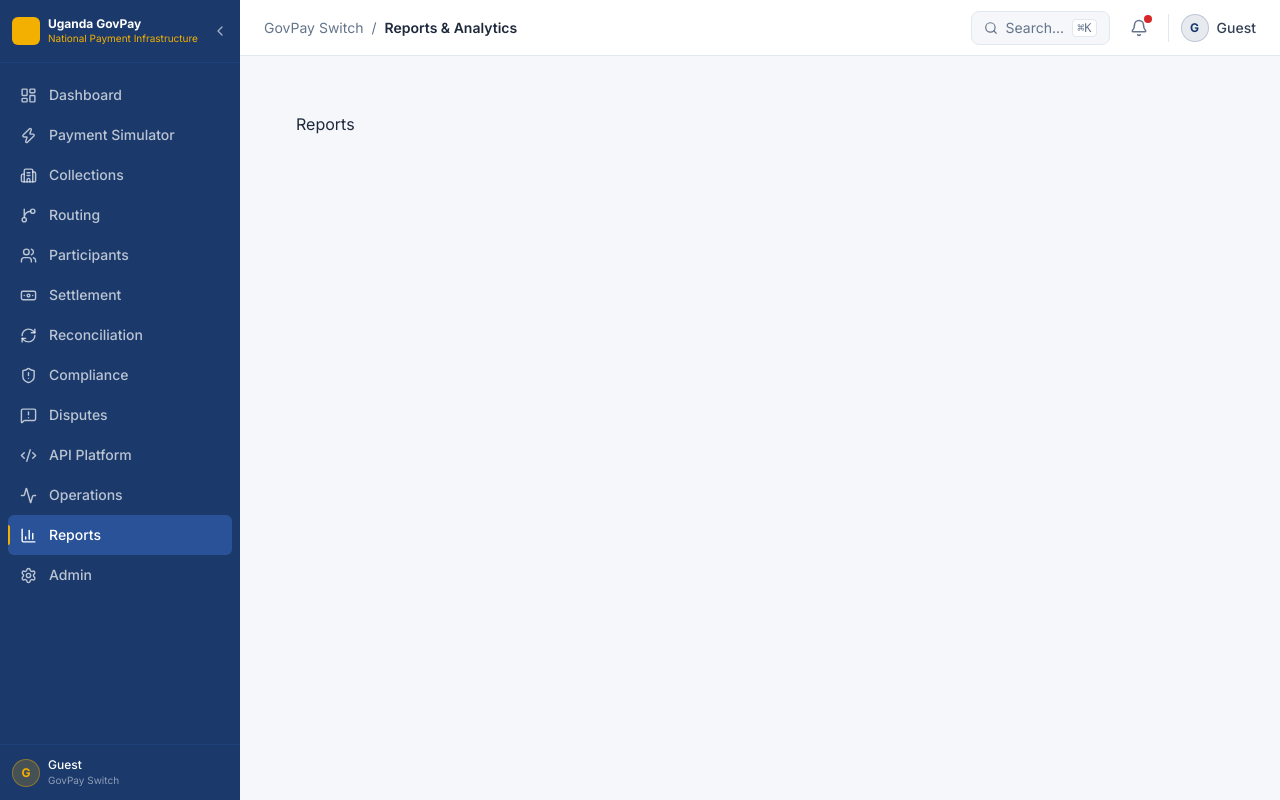
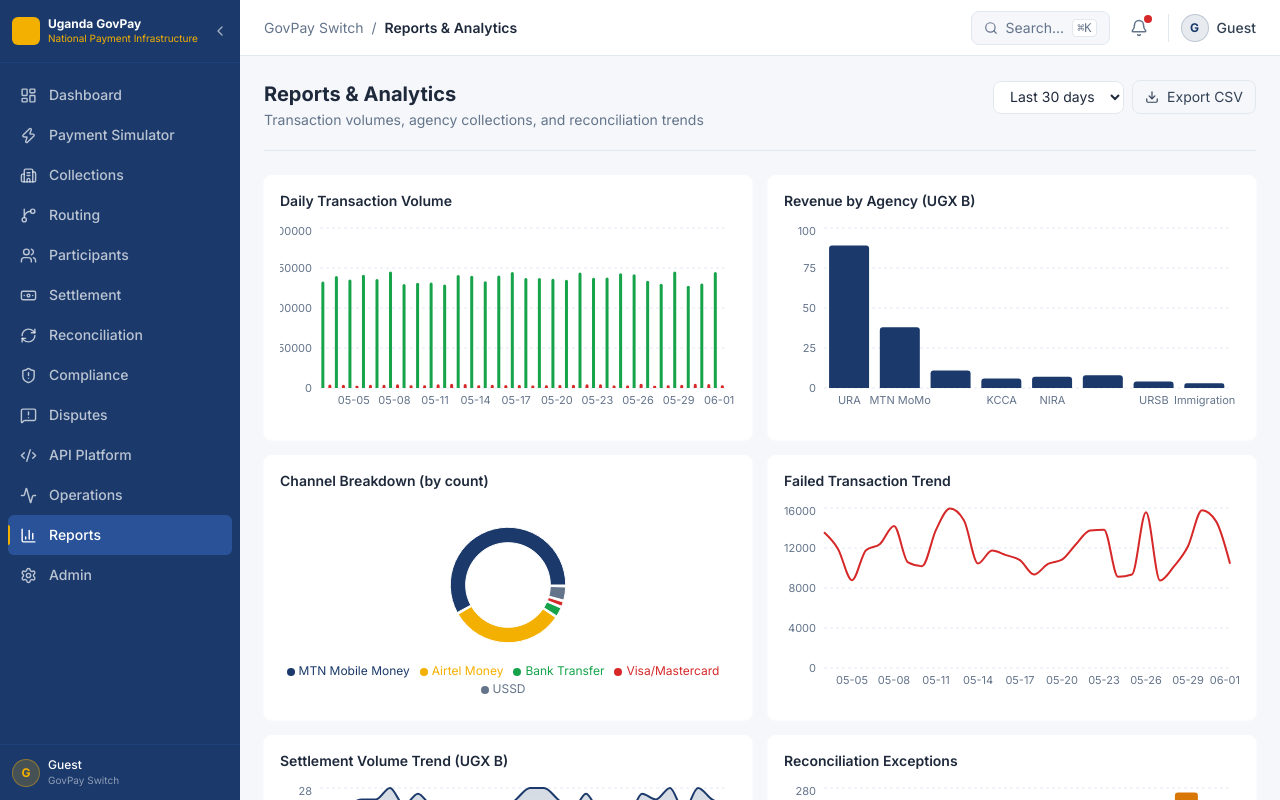
Before and after one commit to benbazus/gou-psp, a React (Vite) app: page /app/reports in a window 1280 px wide. Built offline with nearby package versions, Linux system fonts and the light colour scheme.

Commit message:
feat: implement Reports & Analytics with 6 charts and CSV export

```diff
--- a/src/routes/app/reports.tsx
+++ b/src/routes/app/reports.tsx
@@ -1,3 +1,166 @@
+import { useQuery } from '@tanstack/react-query'
+import { useState } from 'react'
+import { PageHeader } from '../../components/ui/PageHeader'
+import { BarChart } from '../../components/charts/BarChart'
+import { PieChart } from '../../components/charts/PieChart'
+import { AreaChart } from '../../components/charts/AreaChart'
+import { LineChart } from '../../components/charts/LineChart'
+import { reportsApi } from '../../services/mockApi'
+import { agencyRevenue, channelBreakdown } from '../../data/mockReports'
+import { useAppStore } from '../../store/appStore'
+import { formatUGX } from '../../utils/format'
+import { Download } from 'lucide-react'
+
+const RECON_EXCEPTIONS = Array.from({ length: 14 }, (_, i) => ({
+  day: `D-${13 - i}`,
+  exceptions: 80 + Math.floor(Math.random() * 200),
+}))
+
+function downloadReport() {
+  const content = [
+    'Report Type,Date,Value',
+    `Daily Volume,${new Date().toISOString().slice(0, 10)},24400000000`,
+    `Success Rate,${new Date().toISOString().slice(0, 10)},97.4%`,
+  ].join('\n')
+  const blob = new Blob([content], { type: 'text/csv' })
+  const url = URL.createObjectURL(blob)
+  const a = document.createElement('a')
+  a.href = url; a.download = 'govpay-report.csv'; a.click()
+  URL.revokeObjectURL(url)
+}
+
 export default function ReportsPage() {
-  return <div className="p-8">Reports</div>
+  const addToast = useAppStore((s) => s.addToast)
+  const [dateRange, setDateRange] = useState('30d')
+
+  const { data: dailyVolume = [] } = useQuery({
+    queryKey: ['daily-volume', dateRange],
+    queryFn: reportsApi.dailyVolume,
+  })
+
+  const volumeSlice =
+    dateRange === '7d'  ? dailyVolume.slice(-7) :
+    dateRange === '14d' ? dailyVolume.slice(-14) :
+    dailyVolume
+
+  const agencyBar = agencyRevenue.map((a) => ({
+    agency: a.agency,
+    revenue: Math.round(a.revenue / 1_000_000_000),
+  }))
+
+  const channelPie = channelBreakdown.map((c, i) => ({
+    name: c.channel,
+    value: c.count,
+    color: ['#1B3A6B', '#F4B000', '#16A34A', '#D62828', '#64748B'][i],
+  }))
+
+  const failedData = volumeSlice.map((d) => ({ date: d.date, failed: d.failed }))
+  const settlementData = volumeSlice.map((d) => ({ date: d.date, amount: Math.round(d.amount / 1_000_000_000) }))
+
+  return (
+    <div>
+      <PageHeader
+        title="Reports & Analytics"
+        subtitle="Transaction volumes, agency collections, and reconciliation trends"
+        actions={
+          <div className="flex items-center gap-2">
+            <select
+              value={dateRange}
+              onChange={(e) => setDateRange(e.target.value)}
+              className="border border-border rounded-lg px-3 py-1.5 text-sm outline-none focus:border-primary/50 bg-white"
+            >
+              <option value="7d">Last 7 days</option>
+              <option value="14d">Last 14 days</option>
+              <option value="30d">Last 30 days</option>
+            </select>
+            <button
+              onClick={() => { downloadReport(); addToast('Report exported successfully', 'success') }}
+              className="flex items-center gap-2 px-3 py-1.5 border border-border rounded-lg text-sm text-slate-700 hover:bg-surface transition-colors"
+            >
+              <Download size={14} /> Export CSV
+            </button>
+          </div>
+        }
+      />
+
+      <div className="grid grid-cols-2 gap-4 mb-4">
+        <div className="bg-card rounded-card shadow-card p-4">
+          <h3 className="text-sm font-semibold text-slate-800 mb-3">Daily Transaction Volume</h3>
+          <BarChart
+            data={volumeSlice}
+            xKey="date"
+            bars={[
+              { key: 'success', color: '#16A34A', name: 'Success' },
+              { key: 'failed',  color: '#D62828', name: 'Failed' },
+            ]}
+            height={200}
+          />
+        </div>
+        <div className="bg-card rounded-card shadow-card p-4">
+          <h3 className="text-sm font-semibold text-slate-800 mb-3">Revenue by Agency (UGX B)</h3>
+          <BarChart
+            data={agencyBar}
+            xKey="agency"
+            bars={[{ key: 'revenue', color: '#1B3A6B', name: 'Revenue (B UGX)' }]}
+            height={200}
+          />
+        </div>
+        <div className="bg-card rounded-card shadow-card p-4">
+          <h3 className="text-sm font-semibold text-slate-800 mb-3">Channel Breakdown (by count)</h3>
+          <PieChart data={channelPie} height={200} donut />
+        </div>
+        <div className="bg-card rounded-card shadow-card p-4">
+          <h3 className="text-sm font-semibold text-slate-800 mb-3">Failed Transaction Trend</h3>
+          <LineChart
+            data={failedData}
+            xKey="date"
+            lines={[{ key: 'failed', color: '#D62828', name: 'Failed' }]}
+            height={200}
+          />
+        </div>
+        <div className="bg-card rounded-card shadow-card p-4">
+          <h3 className="text-sm font-semibold text-slate-800 mb-3">Settlement Volume Trend (UGX B)</h3>
+          <AreaChart
+            data={settlementData}
+            xKey="date"
+            areas={[{ key: 'amount', color: '#1B3A6B', name: 'Settlement (B UGX)' }]}
+            height={200}
+          />
+        </div>
+        <div className="bg-card rounded-card shadow-card p-4">
+          <h3 className="text-sm font-semibold text-slate-800 mb-3">Reconciliation Exceptions</h3>
+          <BarChart
+            data={RECON_EXCEPTIONS}
+            xKey="day"
+            bars={[{ key: 'exceptions', color: '#D97706', name: 'Exceptions' }]}
+            height={200}
+          />
+        </div>
+      </div>
+
+      {/* Treasury summary table */}
+      <div className="bg-card rounded-card shadow-card p-5">
+        <h3 className="text-sm font-semibold text-slate-800 mb-4">Treasury Collection Summary</h3>
+        <table className="w-full text-sm">
+          <thead className="bg-surface border-b border-border">
+            <tr>
+              {['Agency', 'Revenue (UGX)', 'Transactions', 'Avg Per Txn'].map((h) => (
+                <th key={h} className="px-4 py-2.5 text-left text-xs font-semibold text-muted uppercase">{h}</th>
+              ))}
+            </tr>
+          </thead>
+          <tbody className="divide-y divide-border">
+            {agencyRevenue.map((a) => (
+              <tr key={a.agency} className="hover:bg-primary-50">
+                <td className="px-4 py-2.5 font-medium">{a.agency}</td>
+                <td className="px-4 py-2.5 font-semibold text-primary">{formatUGX(a.revenue)}</td>
+                <td className="px-4 py-2.5">{a.count.toLocaleString()}</td>
+                <td className="px-4 py-2.5 text-muted">{formatUGX(Math.round(a.revenue / a.count))}</td>
+              </tr>
+            ))}
+          </tbody>
+        </table>
+      </div>
+    </div>
+  )
 }
```
